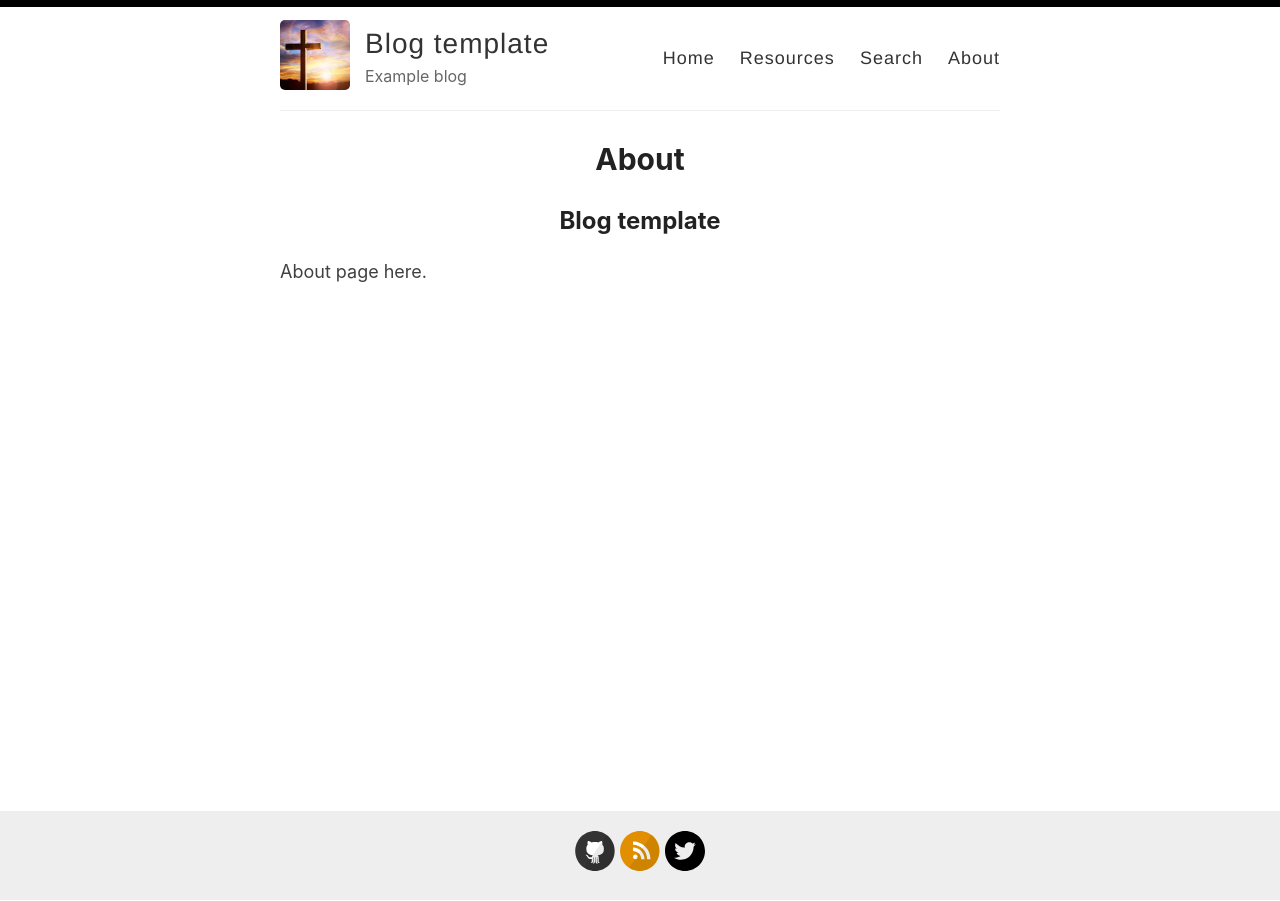
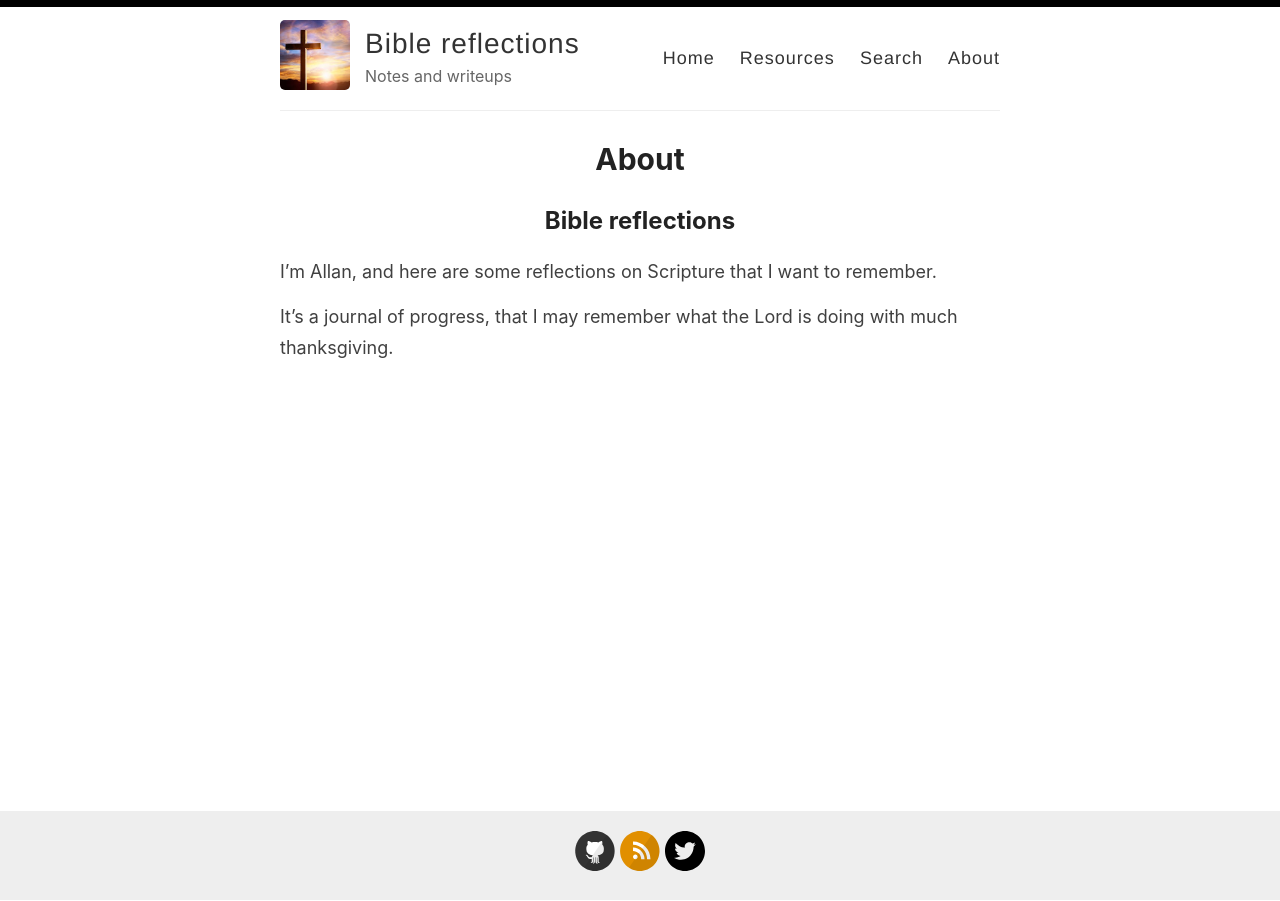
Before and after one commit to jiangts/bible-reflections, a Jekyll site: the page built from _pages/about.md, in a window 1280 px wide. Built offline with Jekyll 4.4.1, drawn with Linux system fonts in a browser that asks for light colours.

Commit message:
Update Mon Apr 26 22:09:43 PDT 2021

```diff
--- a/_config.yml
+++ b/_config.yml
@@ -3,13 +3,13 @@
 #
 
 # Name of your site (displayed in the header)
-name: "Blog template"
+name: "Bible reflections"
 
 # Name of the author
-author: # "Allan Jiang"
+author: "Allan Jiang"
 
 # Short bio or description (displayed in the header)
-description: "Example blog"
+description: "Notes and writeups"
 
 # URL of your avatar or profile pic (you could use your GitHub profile pic)
 avatar: /images/cross.jpg
@@ -24,7 +24,7 @@ footer-links:
   email:
   facebook:
   flickr:
-  github: jiangts/blog-template
+  github: jiangts/bible-reflections
   instagram:
   linkedin:
   pinterest:
@@ -45,14 +45,14 @@ google_analytics:
 
 # Your website URL (e.g. http://amitmerchant1990.github.io or http://www.amitmerchant.com)
 # Used for Sitemap.xml and your RSS feed
-url: https://jiangts.github.io/blog-template/
+url: https://jiangts.github.io/bible-reflections/
 # enforce_ssl: https://www.amitmerchant.com/reverie
 
 # If you're hosting your site at a Project repository on GitHub pages
 # (http://yourusername.github.io/repository-name)
 # and NOT your User repository (http://yourusername.github.io)
 # then add in the baseurl here, like this: "/repository-name"
-baseurl: "/blog-template"
+baseurl: "/bible-reflections"
 
 #
 # !! You don't need to change any of the configuration flags below !!
--- a/_pages/about.md
+++ b/_pages/about.md
@@ -4,6 +4,8 @@ title: About
 permalink: /about/
 ---
 
-## Blog template
+## Bible reflections
 
-About page here.
+I'm Allan, and here are some reflections on Scripture that I want to remember.
+
+It's a journal of progress, that I may remember what the Lord is doing with much thanksgiving.
```
Also changed, not shown: _pages/resources.md (deleted, +0 -9 lines).
